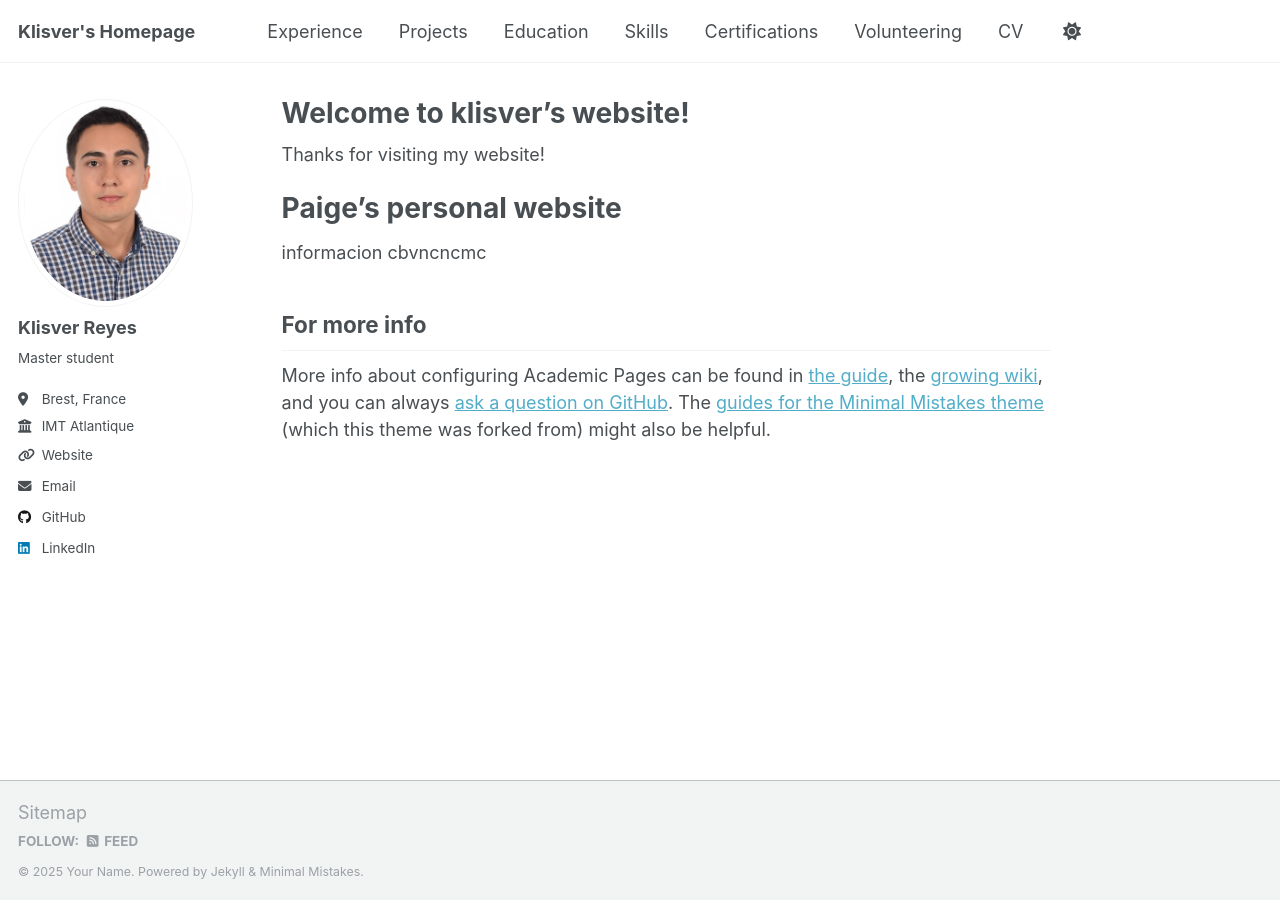
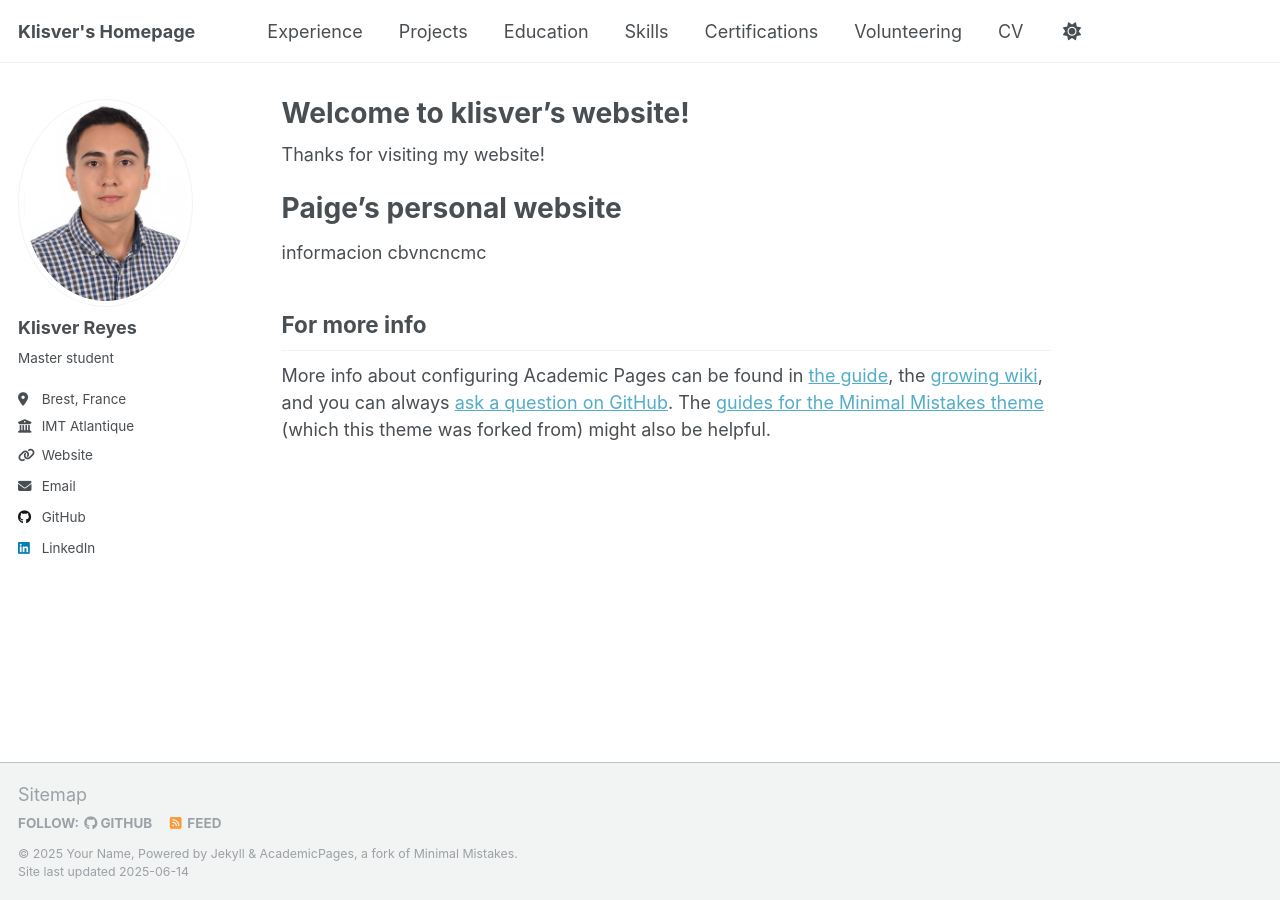
Before and after one commit to Klisver-Reyes/Klisver-Reyes.github.io, a Jekyll site: the page built from _pages/about.md, in a window 1280 px wide. Built offline with Jekyll 4.4.1, drawn with Linux system fonts in a browser that asks for light colours.

Commit message:
Update footer.html

```diff
--- a/_includes/footer.html
+++ b/_includes/footer.html
@@ -1,21 +1,25 @@
+{% include base_path %}
+
+{% if site.author.github or site.author.bitbucket or site.atom_feed.hide != true %}
 <div class="page__footer-follow">
   <ul class="social-icons">
     {% if site.data.ui-text[site.locale].follow_label %}
       <li><strong>{{ site.data.ui-text[site.locale].follow_label }}</strong></li>
     {% endif %}
-
-    {% if site.footer.links %}
-      {% for link in site.footer.links %}
-        {% if link.label and link.url %}
-          <li><a href="{{ link.url }}" rel="nofollow noopener noreferrer"><i class="{{ link.icon | default: 'fas fa-link' }}" aria-hidden="true"></i> {{ link.label }}</a></li>
-        {% endif %}
-      {% endfor %}
+    {% if site.author.github %}
+      <li><a href="http://github.com/{{ site.author.github }}"><i class="fab fa-github" aria-hidden="true"></i> GitHub</a></li>
     {% endif %}
-
-    {% unless site.atom_feed.hide %}
-      <li><a href="{% if site.atom_feed.path %}{{ site.atom_feed.path }}{% else %}{{ '/feed.xml' | relative_url }}{% endif %}"><i class="fas fa-fw fa-rss-square" aria-hidden="true"></i> {{ site.data.ui-text[site.locale].feed_label | default: "Feed" }}</a></li>
-    {% endunless %}
+    {% if site.author.bitbucket %}
+      <li><a href="http://bitbucket.org/{{ site.author.bitbucket }}"><i class="fab fa-bitbucket" aria-hidden="true"></i> Bitbucket</a></li>
+    {% endif %}
+    {% if site.atom_feed.hide != true %}
+    <li><a href="{% if site.atom_feed.path %}{{ site.atom_feed.path }}{% else %}{{ base_path }}/feed.xml{% endif %}"><i class="fa fa-fw fa-rss-square" aria-hidden="true"></i> {{ site.data.ui-text[site.locale].feed_label | default: "Feed" }}</a></li>
+    {% endif %}
   </ul>
 </div>
+{% endif %}
 
-<div class="page__footer-copyright">&copy; {{ site.time | date: '%Y' }} {{ site.name | default: site.title }}. {{ site.data.ui-text[site.locale].powered_by | default: "Powered by" }} <a href="https://jekyllrb.com" rel="nofollow">Jekyll</a> &amp; <a href="https://mademistakes.com/work/minimal-mistakes-jekyll-theme/" rel="nofollow">Minimal Mistakes</a>.</div>
+<div class="page__footer-copyright">
+  &copy; {{ site.time | date: '%Y' }} {{ site.name | default: site.title }}, {{ site.data.ui-text[site.locale].powered_by | default: "Powered by" }} <a href="http://jekyllrb.com" rel="nofollow">Jekyll</a> &amp; <a href="https://github.com/academicpages/academicpages.github.io">AcademicPages</a>, a fork of <a href="https://mademistakes.com/work/minimal-mistakes-jekyll-theme/" rel="nofollow">Minimal Mistakes</a>.<br />
+  Site last updated {{ "now" | date: '%Y-%m-%d' %}}
+</div>
```
